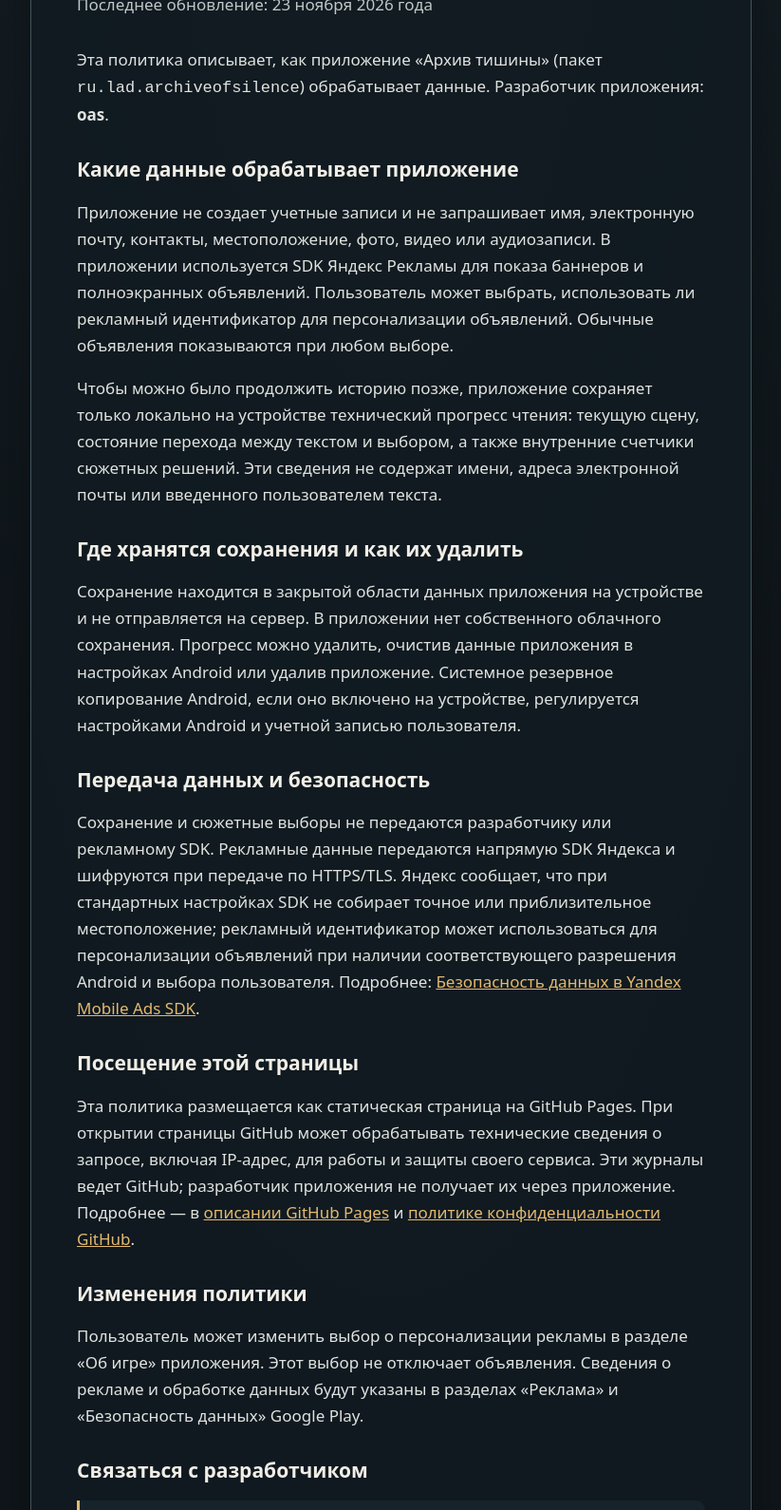
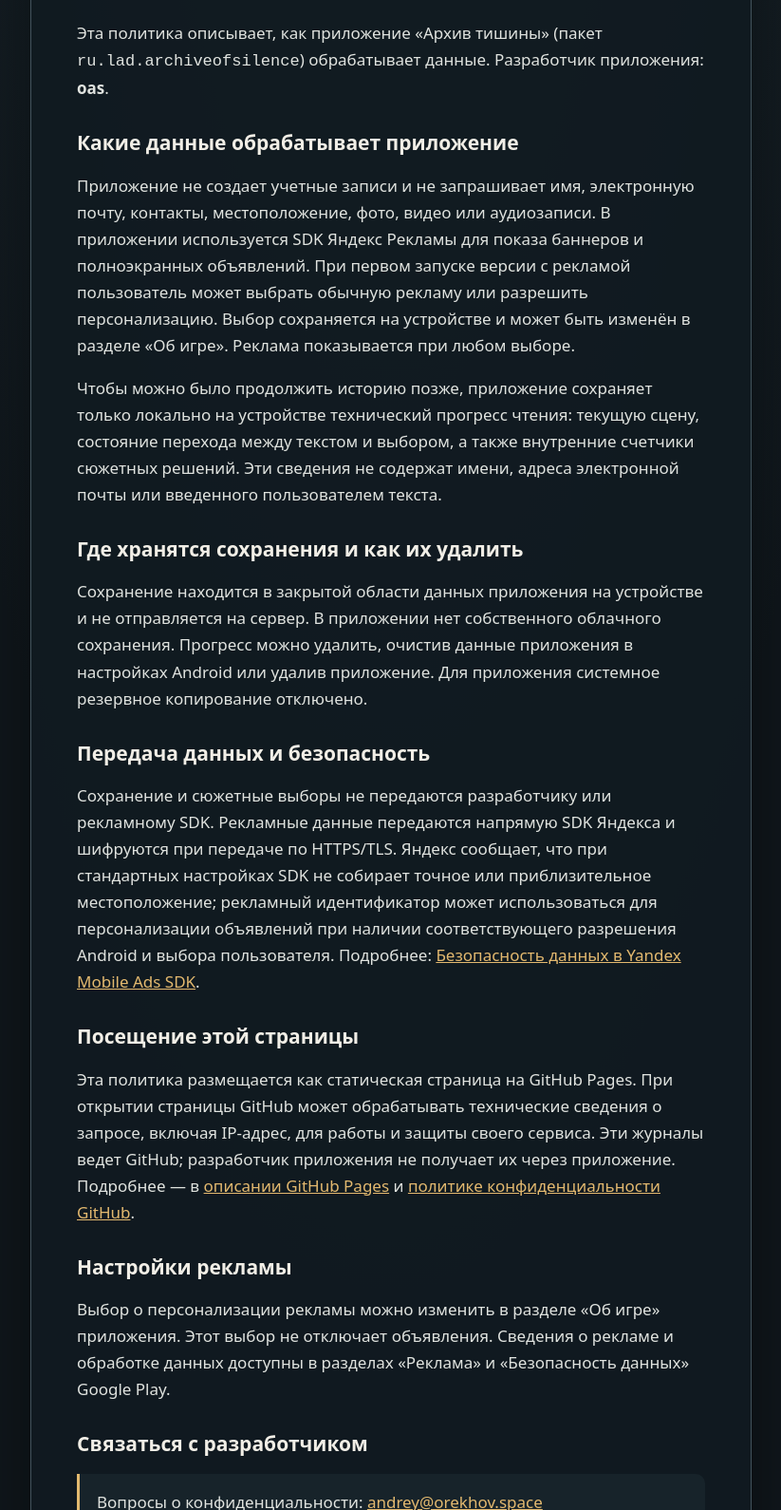
Before and after one commit to dron6370-pixel/archive-of-silence-privacy, a plain HTML site: page index.html in a window 1280 px wide. Shown: the part 297-1887 px from the top of the page at 95% size, without its empty margins (228-1051 px from the left). Drawn offline with Linux system fonts and the light colour scheme.

Commit message:
Update Archive of Silence privacy policy

```diff
--- a/index.html
+++ b/index.html
@@ -1,4 +1,3 @@
-Attempting to perform the InitializeDefaultDrives operation on the 'FileSystem' provider failed.
 <!doctype html>
 <html lang="ru">
 <head>
@@ -29,16 +28,16 @@ Attempting to perform the InitializeDefaultDrives operation on the 'FileSystem'
 <main>
   <div class="eyebrow">Архив тишины</div>
   <h1>Политика конфиденциальности</h1>
-  <p class="date">Последнее обновление: 23 ноября 2026 года</p>
+  <p class="date">Последнее обновление: 26 ноября 2026 года</p>
 
   <p>Эта политика описывает, как приложение «Архив тишины» (пакет <code>ru.lad.archiveofsilence</code>) обрабатывает данные. Разработчик приложения: <strong>oas</strong>.</p>
 
   <h2>Какие данные обрабатывает приложение</h2>
-  <p>Приложение не создает учетные записи и не запрашивает имя, электронную почту, контакты, местоположение, фото, видео или аудиозаписи. В приложении используется SDK Яндекс Рекламы для показа баннеров и полноэкранных объявлений. Пользователь может выбрать, использовать ли рекламный идентификатор для персонализации объявлений. Обычные объявления показываются при любом выборе.</p>
+  <p>Приложение не создает учетные записи и не запрашивает имя, электронную почту, контакты, местоположение, фото, видео или аудиозаписи. В приложении используется SDK Яндекс Рекламы для показа баннеров и полноэкранных объявлений. При первом запуске версии с рекламой пользователь может выбрать обычную рекламу или разрешить персонализацию. Выбор сохраняется на устройстве и может быть изменён в разделе «Об игре». Реклама показывается при любом выборе.</p>
   <p>Чтобы можно было продолжить историю позже, приложение сохраняет только локально на устройстве технический прогресс чтения: текущую сцену, состояние перехода между текстом и выбором, а также внутренние счетчики сюжетных решений. Эти сведения не содержат имени, адреса электронной почты или введенного пользователем текста.</p>
 
   <h2>Где хранятся сохранения и как их удалить</h2>
-  <p>Сохранение находится в закрытой области данных приложения на устройстве и не отправляется на сервер. В приложении нет собственного облачного сохранения. Прогресс можно удалить, очистив данные приложения в настройках Android или удалив приложение. Системное резервное копирование Android, если оно включено на устройстве, регулируется настройками Android и учетной записью пользователя.</p>
+  <p>Сохранение находится в закрытой области данных приложения на устройстве и не отправляется на сервер. В приложении нет собственного облачного сохранения. Прогресс можно удалить, очистив данные приложения в настройках Android или удалив приложение. Для приложения системное резервное копирование отключено.</p>
 
   <h2>Передача данных и безопасность</h2>
   <p>Сохранение и сюжетные выборы не передаются разработчику или рекламному SDK. Рекламные данные передаются напрямую SDK Яндекса и шифруются при передаче по HTTPS/TLS. Яндекс сообщает, что при стандартных настройках SDK не собирает точное или приблизительное местоположение; рекламный идентификатор может использоваться для персонализации объявлений при наличии соответствующего разрешения Android и выбора пользователя. Подробнее: <a href="https://ads.yandex.com/helpcenter/ru/dev/android/app-privacy-android">Безопасность данных в Yandex Mobile Ads SDK</a>.</p>
@@ -46,8 +45,8 @@ Attempting to perform the InitializeDefaultDrives operation on the 'FileSystem'
   <h2>Посещение этой страницы</h2>
   <p>Эта политика размещается как статическая страница на GitHub Pages. При открытии страницы GitHub может обрабатывать технические сведения о запросе, включая IP-адрес, для работы и защиты своего сервиса. Эти журналы ведет GitHub; разработчик приложения не получает их через приложение. Подробнее — в <a href="https://docs.github.com/en/pages/getting-started-with-github-pages/what-is-github-pages">описании GitHub Pages</a> и <a href="https://docs.github.com/en/site-policy/privacy-policies/github-privacy-statement">политике конфиденциальности GitHub</a>.</p>
 
-  <h2>Изменения политики</h2>
-  <p>Пользователь может изменить выбор о персонализации рекламы в разделе «Об игре» приложения. Этот выбор не отключает объявления. Сведения о рекламе и обработке данных будут указаны в разделах «Реклама» и «Безопасность данных» Google Play.</p>
+  <h2>Настройки рекламы</h2>
+  <p>Выбор о персонализации рекламы можно изменить в разделе «Об игре» приложения. Этот выбор не отключает объявления. Сведения о рекламе и обработке данных доступны в разделах «Реклама» и «Безопасность данных» Google Play.</p>
 
   <h2>Связаться с разработчиком</h2>
   <p class="contact">Вопросы о конфиденциальности: <a href="mailto:andrey@orekhov.space">andrey@orekhov.space</a></p>
```
